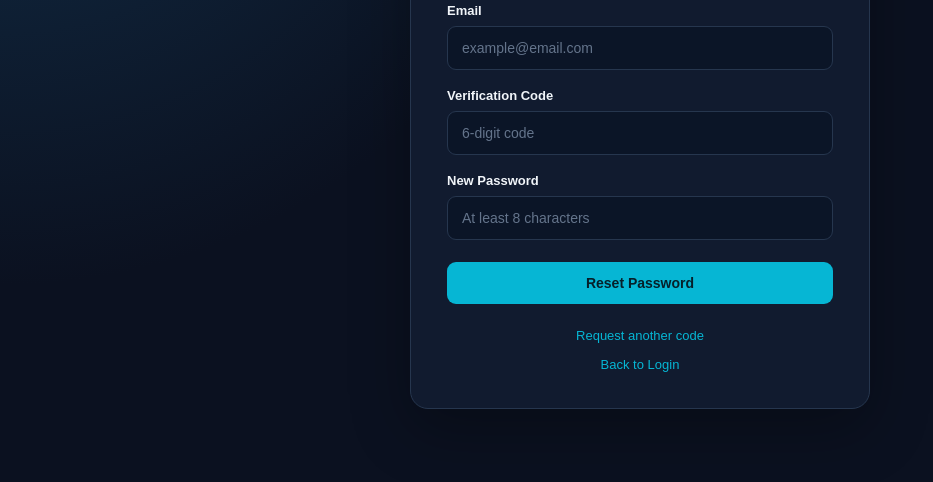
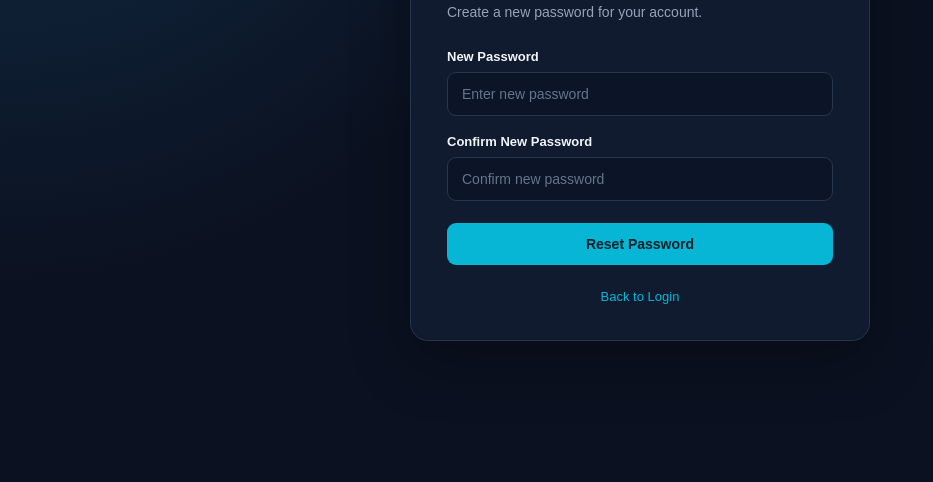
Before and after one commit to Food-Menus/TS_Authentication, a plain HTML site: page Frontend/reset-password.html in a window 1280 px wide. Shown: the part 318-800 px from the top of the page, without its empty margins (0-933 px from the left). Drawn offline with Linux system fonts and the light colour scheme.

Commit message:
Revise reset password page structure and content
Updated the reset password form layout and labels for clarity.

```diff
--- a/Frontend/reset-password.html
+++ b/Frontend/reset-password.html
@@ -6,42 +6,33 @@
   <meta name="viewport" content="width=device-width, initial-scale=1.0">
   <title>Reset Password | TS Authentication</title>
   <link rel="stylesheet" href="css/style.css">
-  <script src="js/auth.js" defer></script>
+  <script src="js/reset-password.js" defer></script>
 </head>
 <body>
   <main class="container">
     <section class="card">
       <a class="brand" href="index.html">TS<span>.</span></a>
       <p class="eyebrow">NEW PASSWORD</p>
-      <h1>Reset your password</h1>
-      <p class="muted">
-        Enter the code sent to your email and choose a new password.
-      </p>
+      <h1>Reset Password</h1>
+      <p class="muted">Create a new password for your account.</p>
 
-      <form id="resetForm">
-        <label for="email">Email</label>
-        <input id="email" name="email" type="email"
-          placeholder="example@email.com" required>
-
-        <label for="otp">Verification Code</label>
-        <input id="otp" name="otp" type="text"
-          inputmode="numeric" pattern="[0-9]{6}"
-          minlength="6" maxlength="6"
-          placeholder="6-digit code" required>
-
+      <form id="resetPasswordForm">
         <label for="newPassword">New Password</label>
         <input id="newPassword" name="newPassword" type="password"
-          minlength="8" maxlength="128"
-          placeholder="At least 8 characters" required>
+          placeholder="Enter new password" required minlength="8">
+
+        <label for="confirmPassword">Confirm New Password</label>
+        <input id="confirmPassword" name="confirmPassword" type="password"
+          placeholder="Confirm new password" required minlength="8">
 
         <button class="btn primary full" type="submit">
           Reset Password
         </button>
-        <p id="message" class="message"></p>
+
+        <p id="message" class="message" aria-live="polite"></p>
       </form>
 
       <div class="links">
-        <a href="forgot-password.html">Request another code</a>
         <a href="login.html">Back to Login</a>
       </div>
     </section>
```
